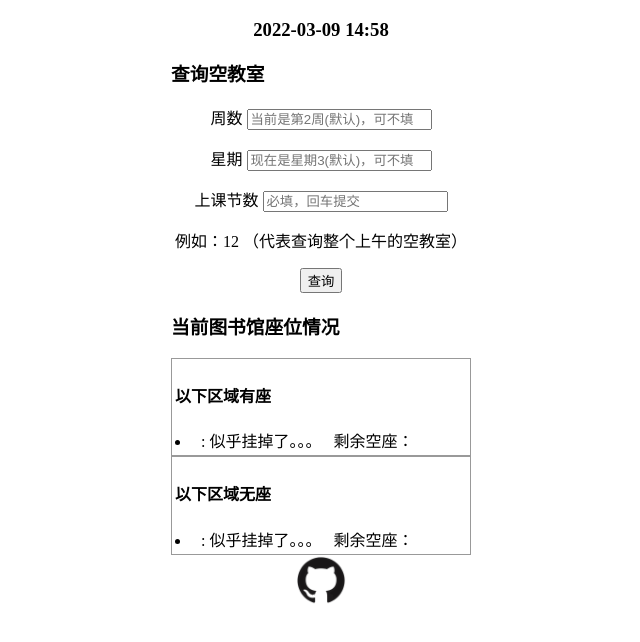
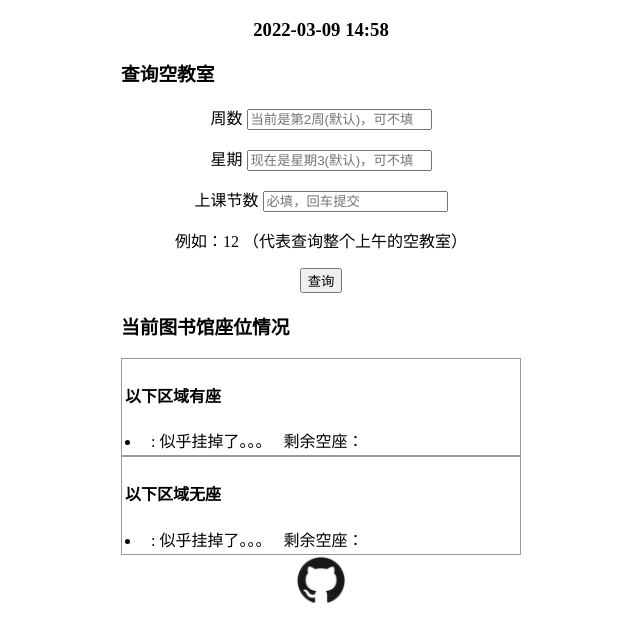
Before and after one commit to Annihilatexv/qlu-cr, a Flask app: page / in a window 1280 px wide. Shown: the top 642 px of the page, without its empty margins (319-959 px from the left). Run offline with Flask 2, Linux system fonts and the light colour scheme; data that the repository does not hold is empty.

Commit message:
400的盒子宽度似乎不错

```diff
--- a/templates/index.html
+++ b/templates/index.html
@@ -10,7 +10,7 @@
     <title>齐鲁工业大学 空教室查询</title>
     <style>
         body {
-            width: 300px;
+            width: 400px;
             margin: 0 auto;
         }
     </style>
--- a/templates/result.html
+++ b/templates/result.html
@@ -10,7 +10,7 @@
     <title>齐鲁工业大学 空教室查询</title>
     <style>
         body {
-            width: 500px;
+            width: 400px;
             margin: 0 auto;
         }
     </style>
```
